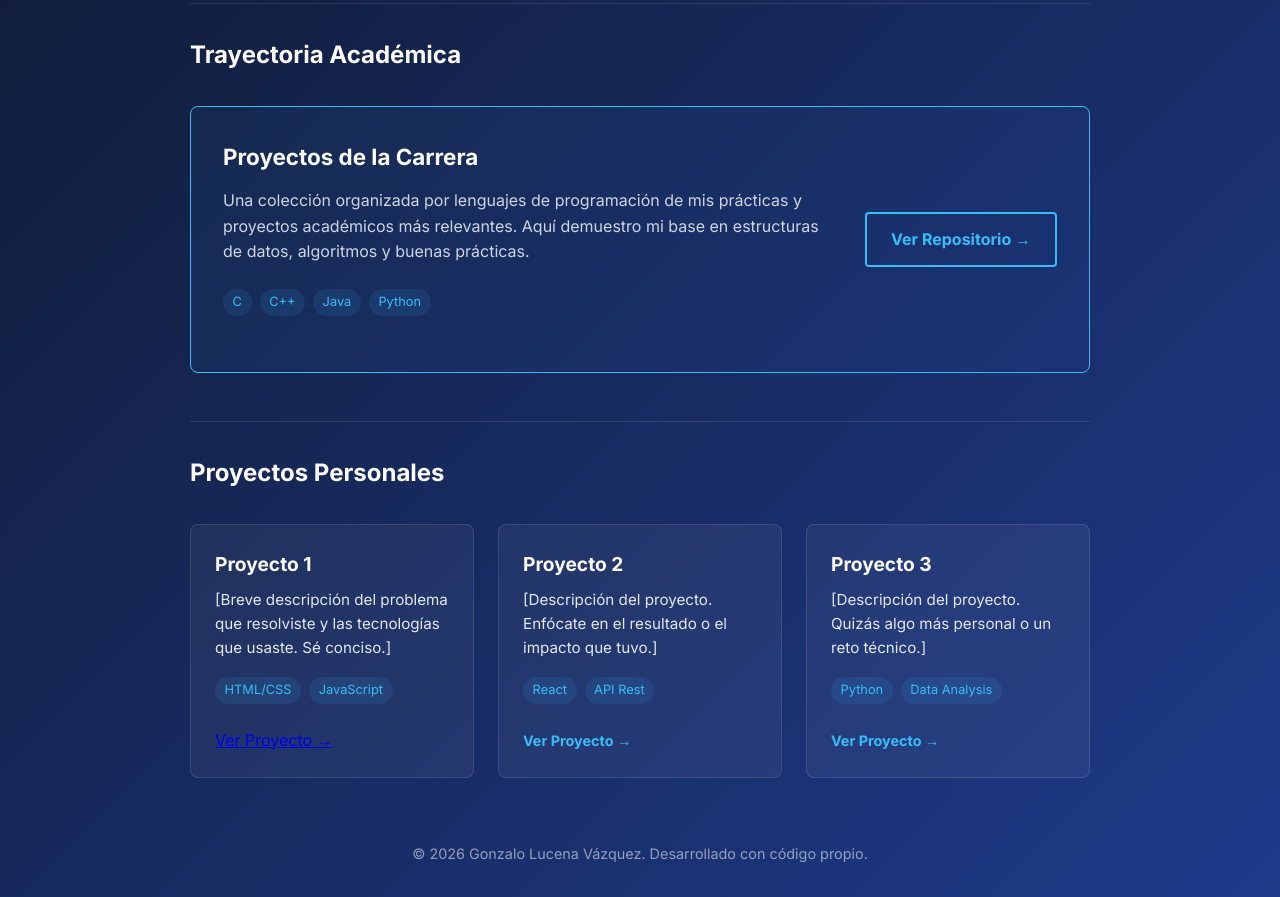
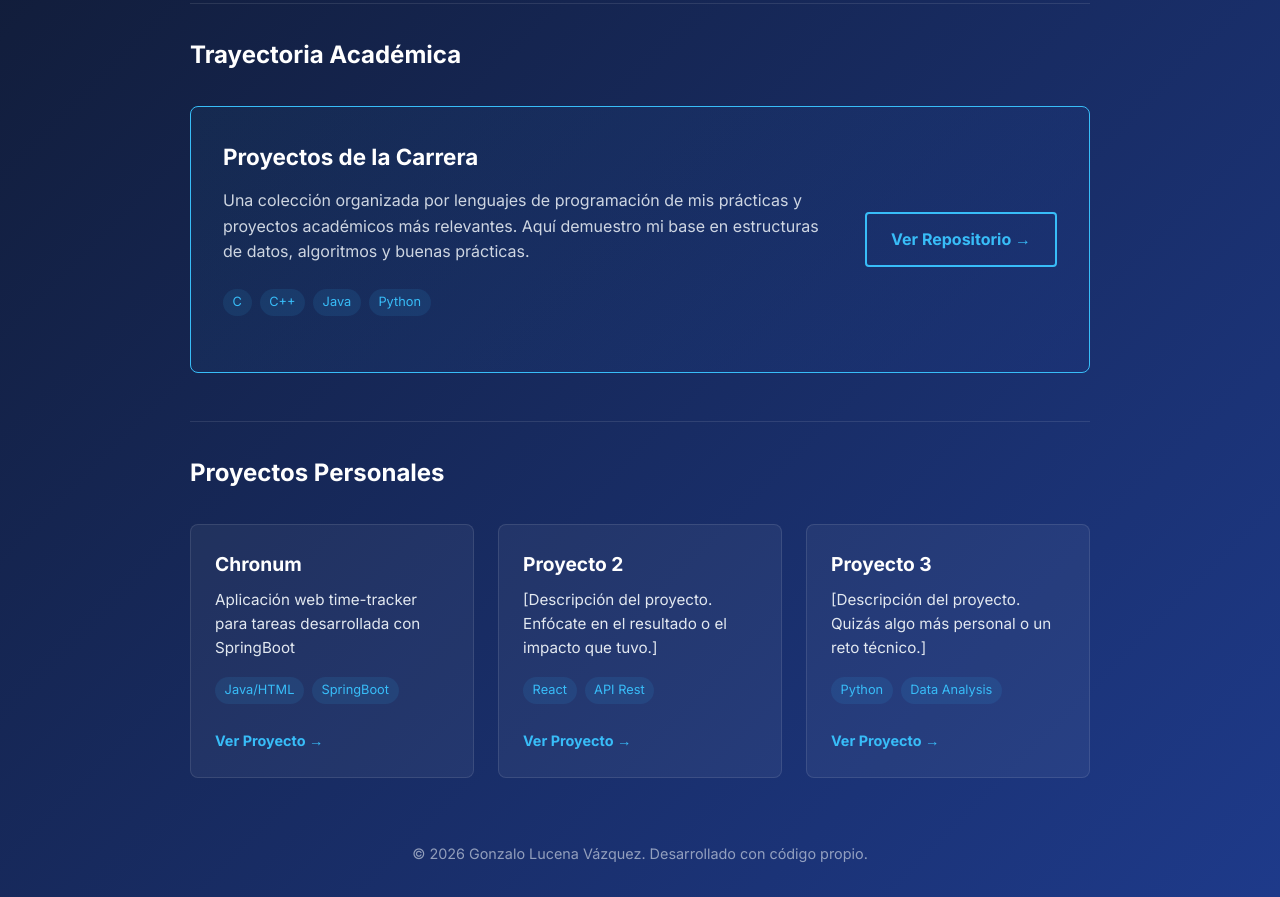
Before and after one commit to glucenavaz/glucenavaz.github.io, a plain HTML site: page index.html in a window 1280 px wide. Shown: the part 484-1381 px from the top of the page. Drawn offline with Linux system fonts and the light colour scheme.

Commit message:
Update index.html

```diff
--- a/index.html
+++ b/index.html
@@ -46,13 +46,13 @@
             <div class="projects-grid">
 
                 <article class="project-card">
-                    <h4>Proyecto 1</h4>
-                    <p class="project-desc">[Breve descripción del problema que resolviste y las tecnologías que usaste. Sé conciso.]</p>
+                    <h4>Chronum</h4>
+                    <p class="project-desc">Aplicación web time-tracker para tareas desarrollada con SpringBoot</p>
                     <div class="tags">
-                        <span>HTML/CSS</span>
-                        <span>JavaScript</span>
+                        <span>Java/HTML</span>
+                        <span>SpringBoot</span>
                     </div>
-                    <a href="#" class="https://github.com/glucenavaz/Chronum-SpringBoot.git" target="_blank">Ver Proyecto →</a>
+                    <a href="https://github.com/glucenavaz/Chronum-SpringBoot" class="project-link" target="_blank">Ver Proyecto →</a>
                 </article>
 
                 <article class="project-card">
```
